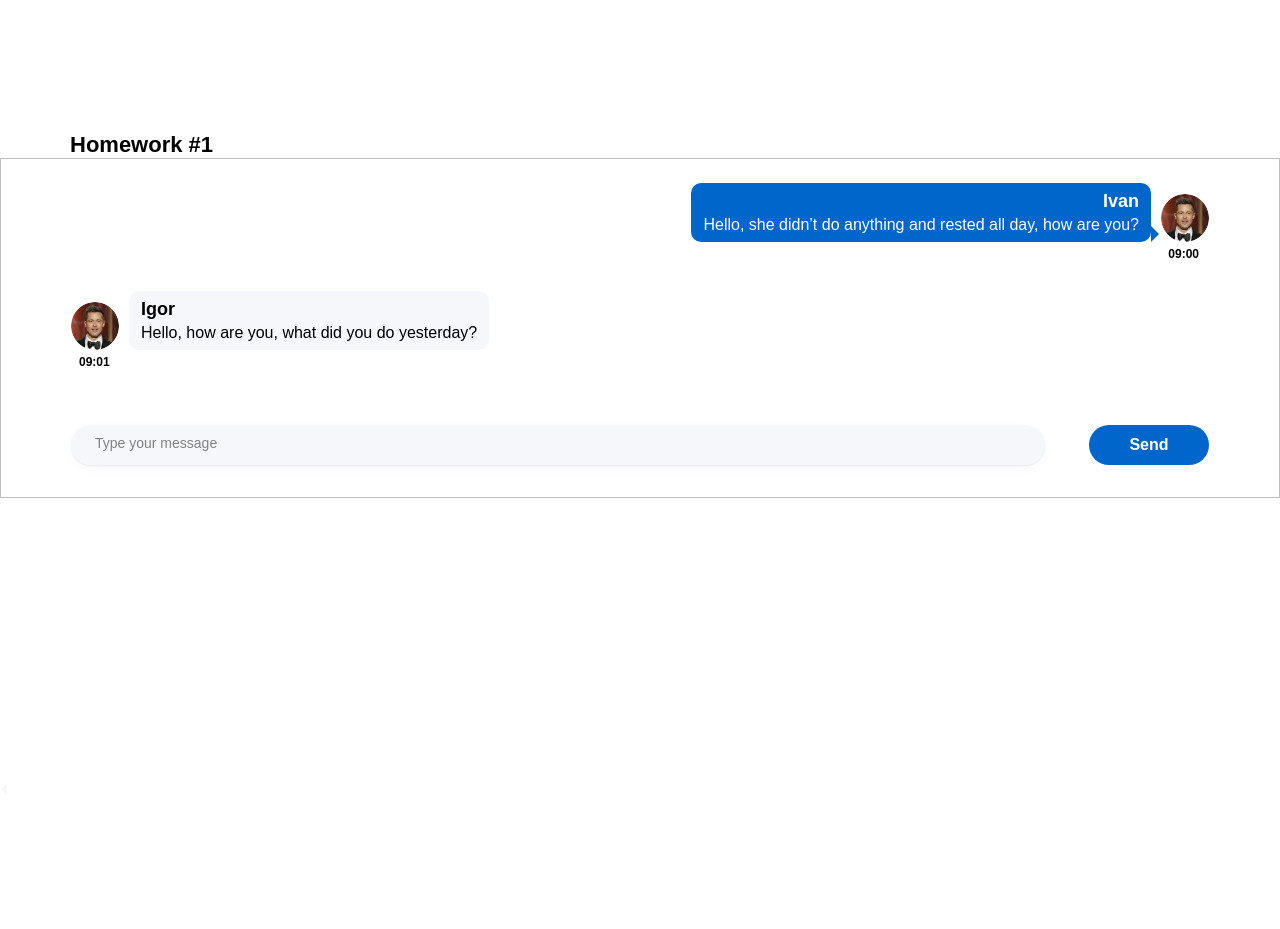
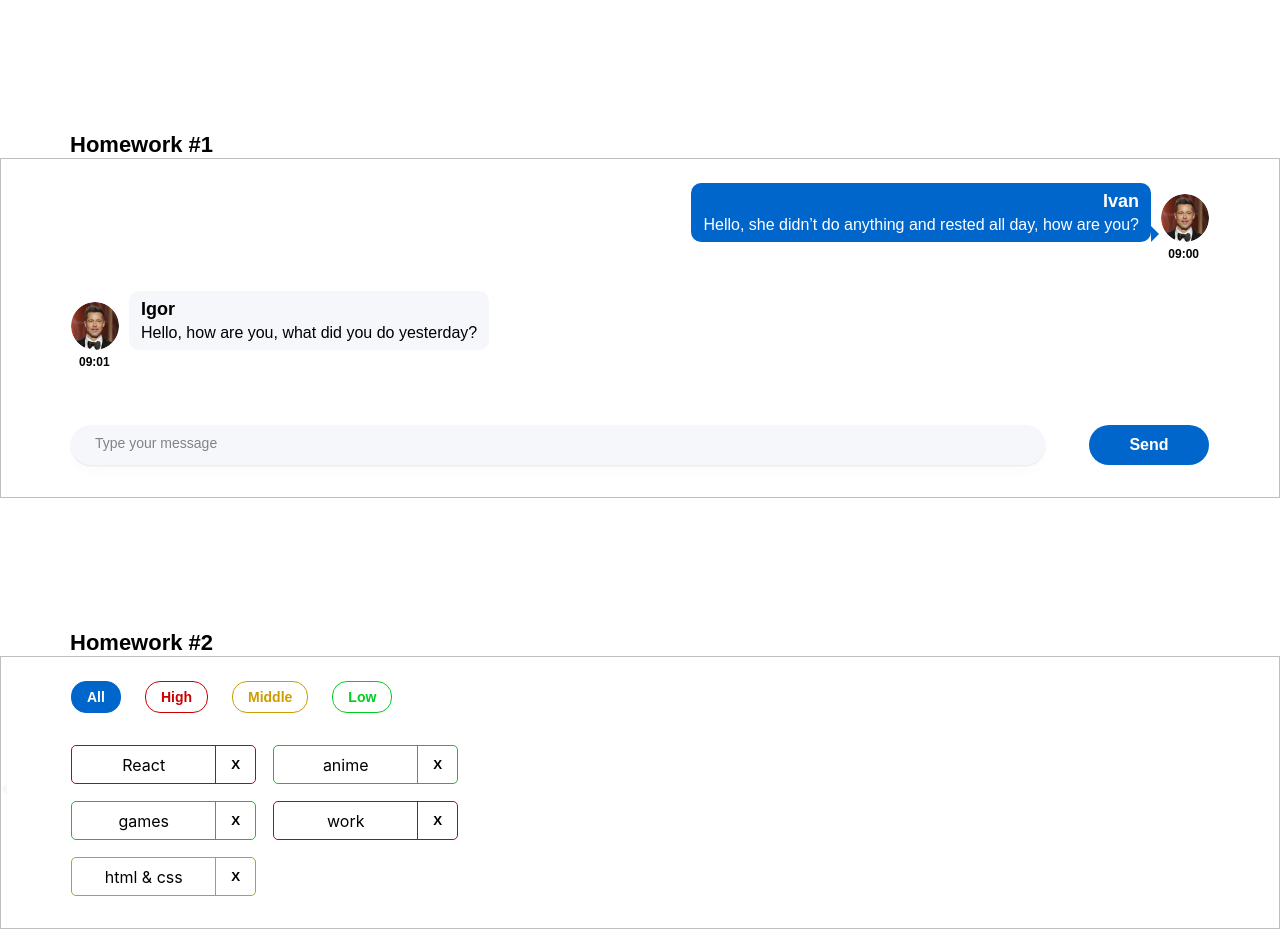
Before and after one commit to kdrenata/homework2-front-main, a React (Create React App) app: page /#/pre-junior in a window 1280 px wide. Before the commit this address led to /#/pre-junior. Before the commit the page ends 800 px from the top, so only its background shows below. Built offline with nearby package versions, Linux system fonts and the light colour scheme.

Commit message:
HW2 done

```diff
--- a/src/s1-main/App.tsx
+++ b/src/s1-main/App.tsx
@@ -1,13 +1,14 @@
 import React from 'react'
 import s from './App.module.css'
 import HW1 from '../s2-homeworks/hw01/HW1'
+import HW2 from "../s2-homeworks/hw02/HW2";
 
 function App() {
     return (
         <div className={s.App}>
             <HW1/>
             {/*раскомментировать по ходу выполнения*/}
-            {/*<HW2/>*/}
+            <HW2/>
             {/*<HW3/>*/}
             {/*<HW4/>*/}
 
--- a/src/s2-homeworks/hw02/HW2.tsx
+++ b/src/s2-homeworks/hw02/HW2.tsx
@@ -17,16 +17,17 @@ import s2 from '../../s1-main/App.module.css'
 * */
 
 // types
-export type AffairPriorityType = any // need to fix any
+export type AffairPriorityType = 'high' | 'middle' | 'low';
+
 export type AffairType = {
-    _id: any // need to fix any
-    name: any // need to fix any
+    _id: number
+    name: string
     priority: AffairPriorityType
 }
 export type FilterType = 'all' | AffairPriorityType
 
 // constants
-const defaultAffairs: any = [ // need to fix any
+const defaultAffairs: Array<AffairType> = [
     {_id: 1, name: 'React', priority: 'high'}, // студенты могут изменить содержимое name и количество элементов в массиве, ...priority не менять!
     {_id: 2, name: 'anime', priority: 'low'},
     {_id: 3, name: 'games', priority: 'low'},
@@ -35,23 +36,22 @@ const defaultAffairs: any = [ // need to fix any
 ]
 
 // pure helper functions
-export const filterAffairs = (affairs: any, filter: any): any => { // need to fix any
-
-
-    return affairs // need to fix
+export const filterAffairs = (affairs: Array<AffairType>, filter: FilterType): Array<AffairType> => {
+    if (filter === 'all') return affairs
+    return affairs.filter(affair => affair.priority === filter);
 }
-export const deleteAffair = (affairs: any, _id: any): any => { // need to fix any
-
-    return affairs // need to fix
+export const deleteAffair = (affairs: Array<AffairType>, _id: number): Array<AffairType> => {
+    return affairs.filter(affair => affair._id !== _id);
 }
 
 function HW2() {
-    const [affairs, setAffairs] = useState<any>(defaultAffairs) // need to fix any
+    const [affairs, setAffairs] = useState<Array<AffairType>>(defaultAffairs)
     const [filter, setFilter] = useState<FilterType>('all')
 
     const filteredAffairs = filterAffairs(affairs, filter)
-    const deleteAffairCallback = (_id: any) => { // need to fix any
-        // need to fix
+
+    const deleteAffairCallback = (_id: number) => {
+        setAffairs(deleteAffair(affairs, _id));
     }
 
     return (
--- a/src/s2-homeworks/hw02/affairs/Affairs.tsx
+++ b/src/s2-homeworks/hw02/affairs/Affairs.tsx
@@ -4,30 +4,36 @@ import {AffairType, FilterType} from '../HW2'
 import s from './Affairs.module.css'
 
 type AffairsPropsType = {
-    data: any // need to fix any
-    setFilter: any
-    deleteAffairCallback: any
+    data: Array<AffairType>,
+    setFilter: (filter: FilterType) => void,
+    deleteAffairCallback: (_id: number) => void,
     filter: FilterType
 }
 
 function Affairs(props: AffairsPropsType) {
     const setAll = () => {
-        // need to fix
+        props.setFilter('all')
     }
     const setHigh = () => {
-        // need to fix
+        props.setFilter('high')
     }
     const setMiddle = () => {
-        // need to fix
+        props.setFilter('middle')
     }
     const setLow = () => {
-        // need to fix
+        props.setFilter('low')
     }
+    const filterClasses = {
+        all: s.button + ' all ' + s.all,
+        high: s.button + ' high ' + s.high,
+        middle: s.button + ' middle ' + s.middle,
+        low: s.button + ' low ' + s.low,
+    };
 
-    const cnAll = s.button + ' ' + s.all + (props.filter === 'all' ? ' ' + s.active : '')
-    const cnHigh = s.button + ' ' + s.high + (props.filter === 'high' ? ' ' + s.active : '')
-    const cnMiddle = s.button + ' ' + s.middle + (props.filter === 'middle' ? ' ' + s.active : '')
-    const cnLow = s.button + ' ' + s.low + (props.filter === 'low' ? ' ' + s.active : '')
+    const cnAll = filterClasses.all + (props.filter === 'all' ? ' ' + s.active : '')
+    const cnHigh = filterClasses.high + (props.filter === 'high' ? ' ' + s.active : '')
+    const cnMiddle = filterClasses.middle + (props.filter === 'middle' ? ' ' + s.active : '')
+    const cnLow = filterClasses.low + (props.filter === 'low' ? ' ' + s.active : '')
 
     const mappedAffairs = props.data.map((a: AffairType) => (
         <Affair
--- a/src/s2-homeworks/hw02/affairs/affair/Affair.tsx
+++ b/src/s2-homeworks/hw02/affairs/affair/Affair.tsx
@@ -6,12 +6,12 @@ import s2 from '../Affairs.module.css'
 type AffairPropsType = {
     // key не нужно типизировать
     affair: AffairType
-    deleteAffairCallback: any // need to fix any
+    deleteAffairCallback: (_id: number) => void
 }
 
 function Affair(props: AffairPropsType) {
     const deleteCallback = () => {
-        // need to fix
+        props.deleteAffairCallback(props.affair._id)
     }
 
     const nameClass = s.name + ' ' + s2[props.affair.priority]
@@ -24,9 +24,7 @@ function Affair(props: AffairPropsType) {
             className={affairClass}
         >
             <div id={'hw2-name-' + props.affair._id} className={nameClass}>
-                {/*создаёт студент*/}
-
-                {/**/}
+                {props.affair.name}
             </div>
             <div id={'hw2-priority-' + props.affair._id} hidden>
                 {props.affair.priority}
@@ -35,7 +33,7 @@ function Affair(props: AffairPropsType) {
             <button
                 id={'hw2-button-delete-' + props.affair._id}
                 className={buttonClass}
-                // need to fix
+                onClick={deleteCallback}
 
             >
                 {/*текст кнопки могут изменить студенты*/}
```
